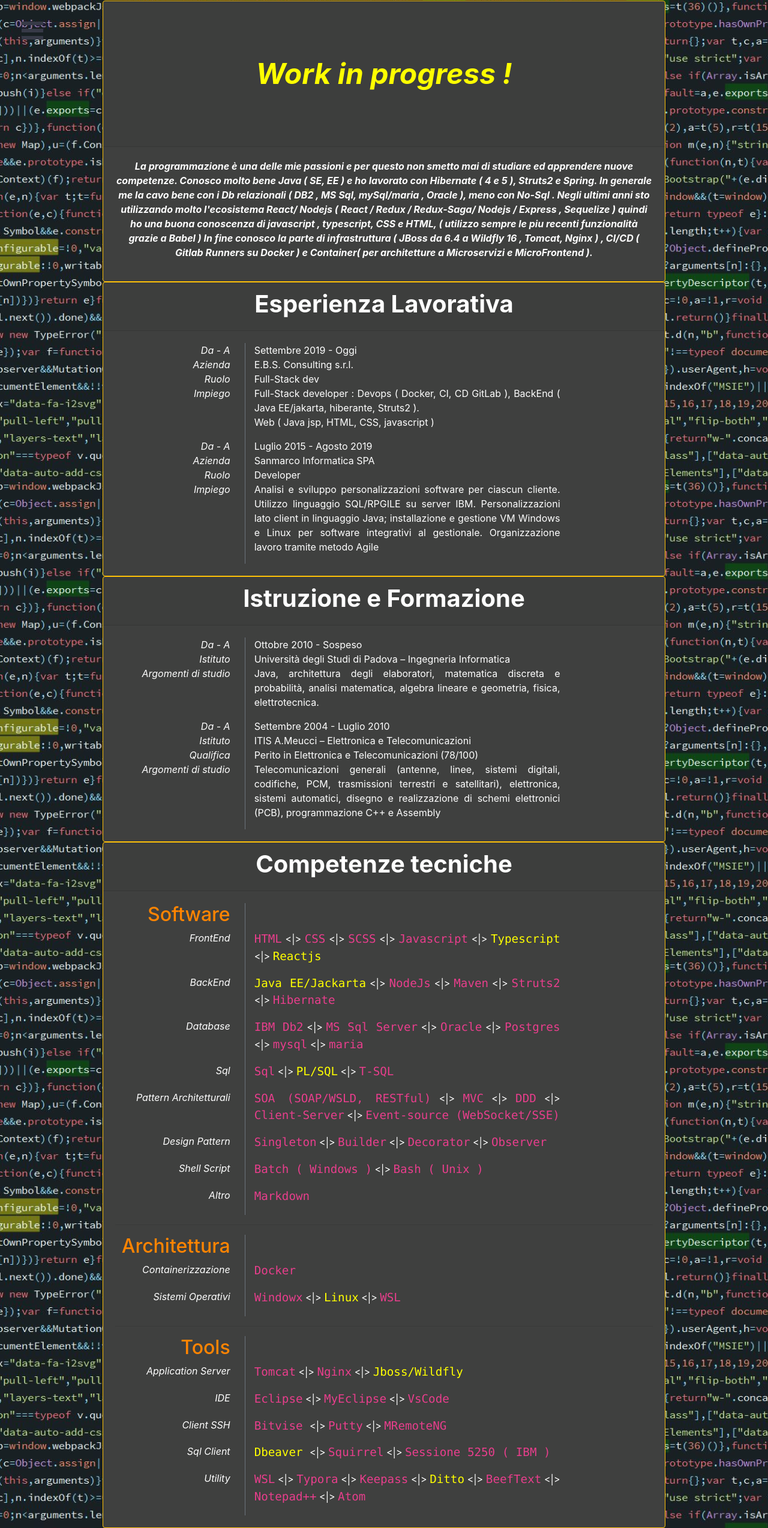
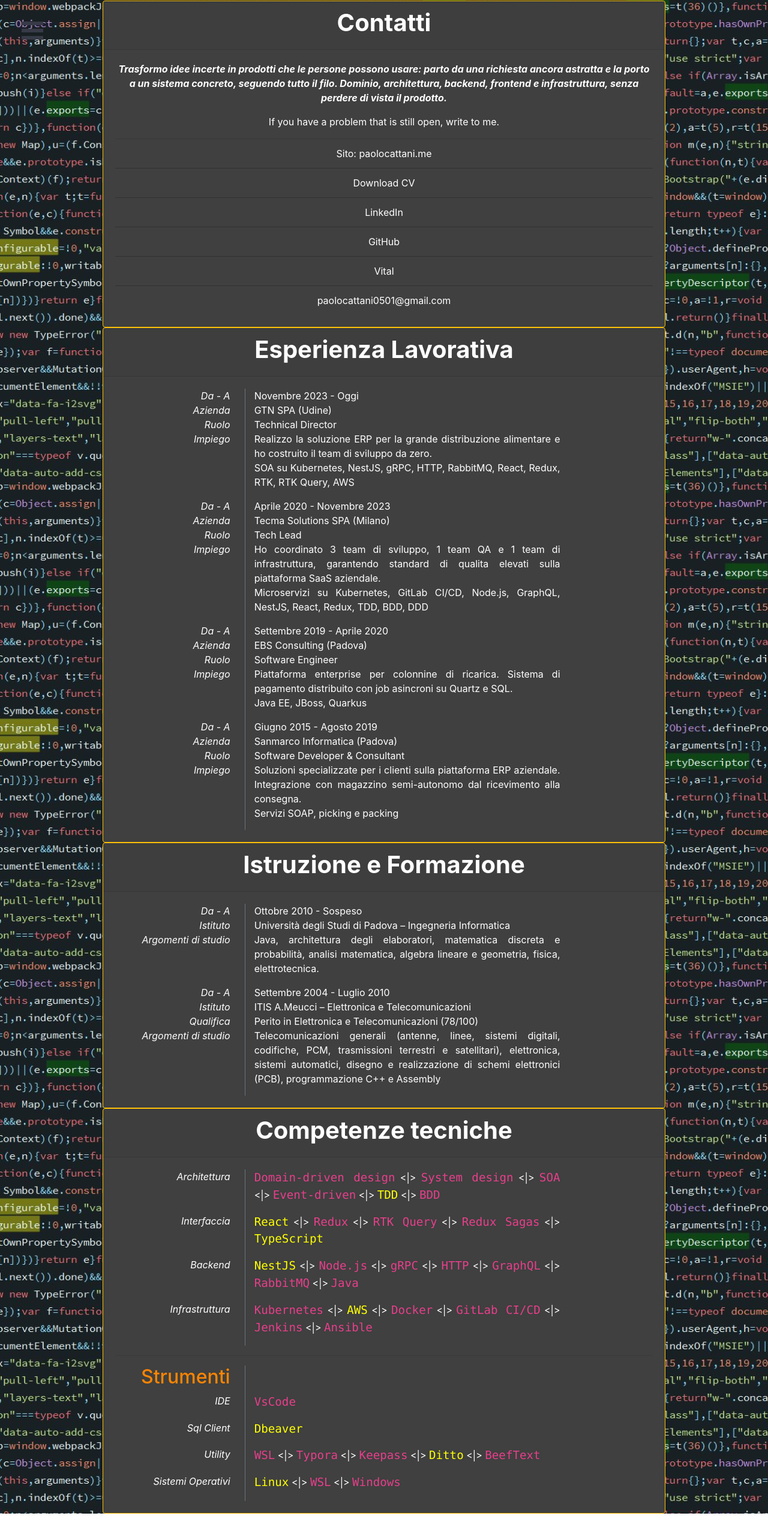
Before and after one commit to paolocattani/paolocattani, a React (Vite) app: page / in a window 1280 px wide. Shown: the whole page at 60% size. After the commit the page ends 2524 px from the top, so only its background shows below. Built offline with nearby package versions, Linux system fonts and the light colour scheme.

Commit message:
Contenuti aggiornati: esperienze, skills e contatti allineati a paolocattani.me (via 'work in progress')

```diff
--- a/src/components/Contacts.tsx
+++ b/src/components/Contacts.tsx
@@ -1,24 +1,28 @@
 import React,{CSSProperties} from 'react';
-import { Card } from 'react-bootstrap';
+import { Card, ListGroup } from 'react-bootstrap';
 import {cardStyle} from './core/Constant';
+
 // Props interface
 interface HomeProps {}
 
-const h1Style:CSSProperties = { color: 'yellow', fontSize: '6vh', margin:'10vh auto'};
 const Contacts:React.FC<HomeProps> = () =>
     <Card border={'warning'} className={cardStyle} id={'Contacts'}>
         <Card.Header className="text-white">
-          <h1 style={h1Style}>
-              <em><b>Work in progress !</b></em>
-            </h1>
+          <h1><b>Contatti</b></h1>
         </Card.Header>
         <Card.Body className="text-white">
           <p><cite><strong>
-            La programmazione è una delle mie passioni e per questo non smetto mai di studiare ed apprendere nuove competenze.
-            Conosco molto bene Java ( SE, EE ) e ho lavorato con Hibernate ( 4 e 5 ), Struts2 e Spring. In generale me la cavo bene con i Db relazionali ( DB2 , MS Sql, mySql/maria , Oracle ), meno con No-Sql .
-            Negli ultimi anni sto utilizzando molto l'ecosistema React/ Nodejs ( React / Redux / Redux-Saga/ Nodejs / Express , Sequelize ) quindi ho una buona conoscenza di javascript , typescript, CSS e HTML, ( utilizzo sempre le piu recenti funzionalità grazie a Babel )
-            In fine conosco la parte di infrastruttura ( JBoss da 6.4 a Wildfly 16 , Tomcat, Nginx ) , CI/CD ( Gitlab Runners su Docker ) e Container( per architetture a Microservizi e MicroFrontend ).
-            </strong></cite></p>
+            Trasformo idee incerte in prodotti che le persone possono usare: parto da una richiesta ancora astratta e la porto a un sistema concreto, seguendo tutto il filo. Dominio, architettura, backend, frontend e infrastruttura, senza perdere di vista il prodotto.
+          </strong></cite></p>
+          <p>If you have a problem that is still open, write to me.</p>
+          <ListGroup variant="flush">
+            <ListGroup.Item action href="https://www.paolocattani.me/" target="_blank" className="bg-transparent text-white">Sito: paolocattani.me</ListGroup.Item>
+            <ListGroup.Item action href="https://www.paolocattani.me/cv/CV_Paolo_Cattani.pdf" target="_blank" className="bg-transparent text-white">Download CV</ListGroup.Item>
+            <ListGroup.Item action href="https://www.linkedin.com/in/paolo-cattani" target="_blank" className="bg-transparent text-white">LinkedIn</ListGroup.Item>
+            <ListGroup.Item action href="https://github.com/paolocattani" target="_blank" className="bg-transparent text-white">GitHub</ListGroup.Item>
+            <ListGroup.Item action href="https://health.paolocattani.me/" target="_blank" className="bg-transparent text-white">Vital</ListGroup.Item>
+            <ListGroup.Item action href="mailto:paolocattani0501@gmail.com" className="bg-transparent text-white">paolocattani0501@gmail.com</ListGroup.Item>
+          </ListGroup>
         </Card.Body>
       </Card>
 
--- a/src/components/Experience.tsx
+++ b/src/components/Experience.tsx
@@ -14,20 +14,33 @@ interface Experience {
 }
 
 const experiences:Array<Experience> = [{
+    from: 'Novembre 2023',
+    to:null,
+    company:'GTN SPA (Udine)',
+    role:'Technical Director',
+    description:<p>Realizzo la soluzione ERP per la grande distribuzione alimentare e ho costruito il team di sviluppo da zero.<br/>
+    SOA su Kubernetes, NestJS, gRPC, HTTP, RabbitMQ, React, Redux, RTK, RTK Query, AWS</p>
+  },{
+    from: 'Aprile 2020',
+    to: 'Novembre 2023',
+    company:'Tecma Solutions SPA (Milano)',
+    role:'Tech Lead',
+    description:<p>Ho coordinato 3 team di sviluppo, 1 team QA e 1 team di infrastruttura, garantendo standard di qualita elevati sulla piattaforma SaaS aziendale.<br/>
+    Microservizi su Kubernetes, GitLab CI/CD, Node.js, GraphQL, NestJS, React, Redux, TDD, BDD, DDD</p>
+  },{
     from: 'Settembre 2019',
-    to:null,
-    company:'E.B.S. Consulting s.r.l.',
-    role:'Full-Stack dev',
-    description:<p>Full-Stack developer : Devops ( Docker, CI, CD GitLab ), BackEnd ( Java EE/jakarta, hiberante, Struts2 ).<br/>
-    Web ( Java jsp, HTML, CSS, javascript )</p>
+    to: 'Aprile 2020',
+    company:'EBS Consulting (Padova)',
+    role:'Software Engineer',
+    description:<p>Piattaforma enterprise per colonnine di ricarica. Sistema di pagamento distribuito con job asincroni su Quartz e SQL.<br/>
+    Java EE, JBoss, Quarkus</p>
   },{
-    from: 'Luglio 2015',
+    from: 'Giugno 2015',
     to: 'Agosto 2019',
-    company:'Sanmarco Informatica SPA ',
-    role:'Developer',
-    description:<p>Analisi e sviluppo personalizzazioni software per ciascun cliente. Utilizzo linguaggio SQL/RPGILE su server IBM.
-    Personalizzazioni lato client in linguaggio Java; installazione e gestione VM Windows e Linux per software integrativi al gestionale.
-    Organizzazione lavoro tramite metodo Agile</p>
+    company:'Sanmarco Informatica (Padova)',
+    role:'Software Developer & Consultant',
+    description:<p>Soluzioni specializzate per i clienti sulla piattaforma ERP aziendale. Integrazione con magazzino semi-autonomo dal ricevimento alla consegna.<br/>
+    Servizi SOAP, picking e packing</p>
   }
 ];
 
@@ -47,7 +60,8 @@ const Experience:React.FC<ExperienceProps> = () =>
                   <DescriptionRow label="Ruolo"   translate={false} description={e.role}/>
                   <DescriptionRow label="Impiego" translate={false} description={e.description}/>
                 </>
-              ))}
+              ))
+            }
           </Card.Body>
         </Card>;
 
--- a/src/components/Skill.tsx
+++ b/src/components/Skill.tsx
@@ -11,39 +11,26 @@ interface Skill {
   description?:string | JSX.Element
 }
 
-
 const formatSkill= (skills:Array<string>):JSX.Element  => <p>{
   skills.map<React.ReactNode>(s=> (
-        <code className={s.startsWith('<h>') ?  `${skillStyle.code} ${skillStyle.highlight}`: `${skillStyle.code}`}>{
-          s.startsWith('<h>') ? s.substring(3):s}
+        <code className={s.startsWith('<h>') ?  `${skillStyle.code} ${skillStyle.highlight}`: `${skillStyle.code}`}>
+          {s.startsWith('<h>') ? s.substring(3):s}
         </code>
   )).reduce((prev, curr) => [prev, ' <|> ', curr])}</p>;
 
-const software:Array<Skill> = [
-  {label:'Software'},
-  {label:'FrontEnd', description: formatSkill(['HTML','CSS','SCSS','Javascript','<h>Typescript','<h>Reactjs'])},
-  {label:'BackEnd', description: formatSkill(['<h>Java EE/Jackarta','NodeJs','Maven','Struts2','Hibernate'])},
-  {label:'Database', description:formatSkill(['IBM Db2','MS Sql Server','Oracle','Postgres','mysql','maria'])},
-  {label:'Sql', description:formatSkill(['Sql','<h>PL/SQL','T-SQL'])},
-  {label:'Pattern Architetturali', description:formatSkill(['SOA (SOAP/WSLD, RESTful)','MVC','DDD','Client-Server','Event-source (WebSocket/SSE)'])},
-  {label:'Design Pattern', description:formatSkill(['Singleton','Builder','Decorator','Observer'])},
-  {label:'Shell Script', description:formatSkill(['Batch ( Windows )','Bash ( Unix )'])},
-  {label:'Altro', description:formatSkill(['Markdown'])},
+const aree:Array<Skill> = [
+  {label:'Architettura', description: formatSkill(['Domain-driven design','System design','SOA','Event-driven','<h>TDD','BDD'])},
+  {label:'Interfaccia', description: formatSkill(['<h>React','Redux','RTK Query','Redux Sagas','<h>TypeScript'])},
+  {label:'Backend', description: formatSkill(['<h>NestJS','Node.js','gRPC','HTTP','GraphQL','RabbitMQ','Java'])},
+  {label:'Infrastruttura', description: formatSkill(['Kubernetes','<h>AWS','Docker','GitLab CI/CD','Jenkins','Ansible'])},
 ];
 
-const architecture:Array<Skill> =[
-  {label:'Architettura'},
-  {label:'Containerizzazione', description: formatSkill(['Docker'])},
-  {label:'Sistemi Operativi', description:formatSkill(['Windowx','<h>Linux','WSL'])},
-]
-
-const tools:Array<Skill> = [
-  {label:'Tools'},
-  {label:'Application Server',description:formatSkill(['Tomcat','Nginx','<h>Jboss/Wildfly'])},
-  {label:'IDE', description:formatSkill(['Eclipse','MyEclipse','VsCode'])},
-  {label:'Client SSH', description:formatSkill(['Bitvise ','Putty','MRemoteNG'])},
-  {label:'Sql Client', description:formatSkill(['<h>Dbeaver ','Squirrel','Sessione 5250 ( IBM )'])},
-  {label:'Utility', description:formatSkill(['WSL','Typora','Keepass','<h>Ditto','BeefText','Notepad++','Atom'])},
+const strumenti:Array<Skill> = [
+  {label:'Strumenti'},
+  {label:'IDE', description:formatSkill(['VsCode'])},
+  {label:'Sql Client', description:formatSkill(['<h>Dbeaver'])},
+  {label:'Utility', description:formatSkill(['WSL','Typora','Keepass','<h>Ditto','BeefText'])},
+  {label:'Sistemi Operativi', description:formatSkill(['<h>Linux','WSL','Windows'])},
 ];
 
 const Skill:React.FC<SkillProps> = () =>
@@ -52,11 +39,9 @@ const Skill:React.FC<SkillProps> = () =>
       <h1><b> Competenze tecniche  </b></h1>
     </Card.Header>
     <Card.Body>
-      { software.map( e => ( <DescriptionRow label={e.label}  translate={false} description={e.description}/> ))}
+      { aree.map( e => ( <DescriptionRow label={e.label}  translate={false} description={e.description}/> ))}
       <hr />
-      { architecture.map( e => ( <DescriptionRow label={e.label}  translate={false} description={e.description}/> ))}
-      <hr />
-      { tools.map( e => ( <DescriptionRow label={e.label}  translate={false} description={e.description}/> ))}
+      { strumenti.map( e => ( <DescriptionRow label={e.label}  translate={false} description={e.description}/> ))}
     </Card.Body>
   </Card>;
 
```
Also changed, not shown: 1 other file (tests, documents, lock files or other folders).
